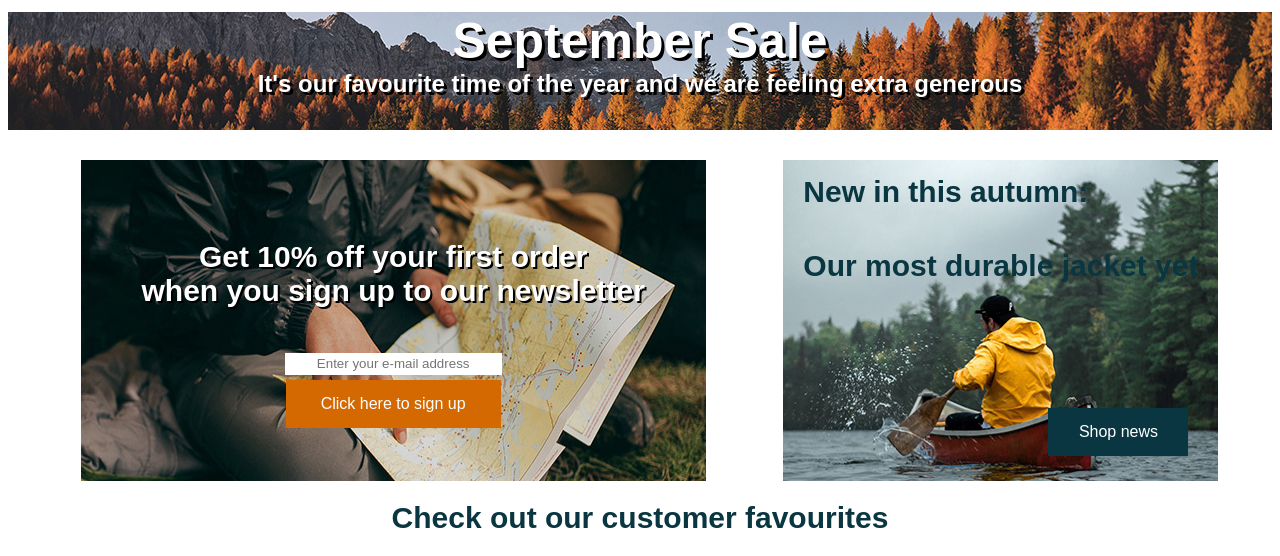
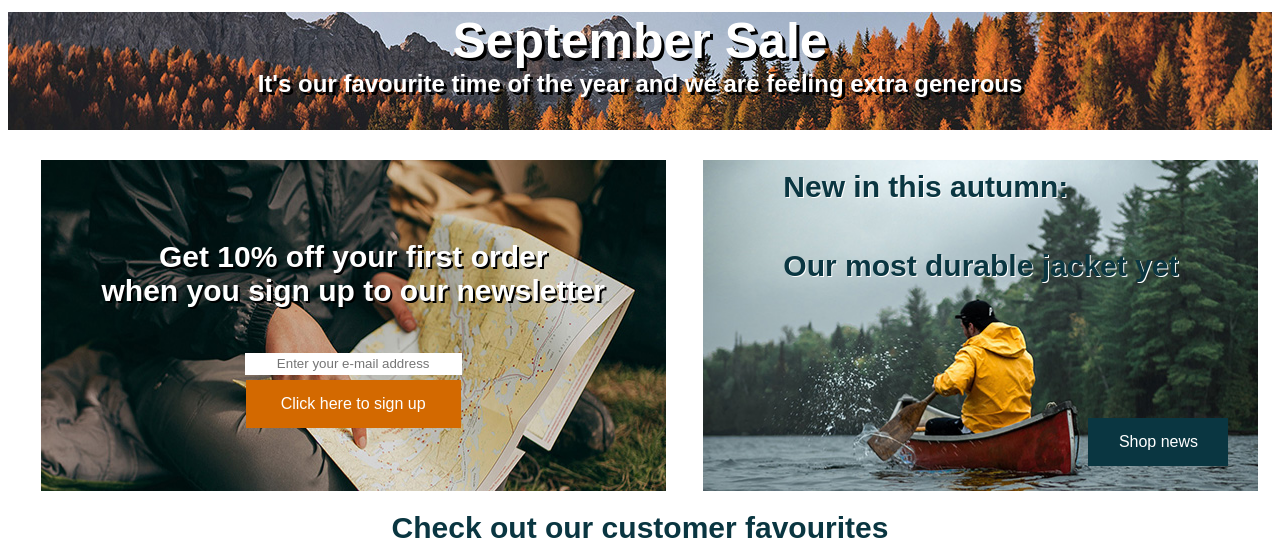
Before and after one commit to cecilieol/Rainy-Days-Course-Assignment, a plain HTML site: page testIndex.html in a window 1280 px wide. Shown: the part 166-722 px from the top of the page. Drawn offline with Linux system fonts and the light colour scheme; a web font is replaced by a local one.

Commit message:
Update test.css

```diff
--- a/test.css
+++ b/test.css
@@ -201,7 +201,8 @@ a:hover {
 }
 
 .news h2 {
-  padding: 15px 20px 0 20px;
+  padding: 10px 80px 10px 80px;
+  text-shadow: 1px 1px #fff;
 }
 
 .btn-news {
```
